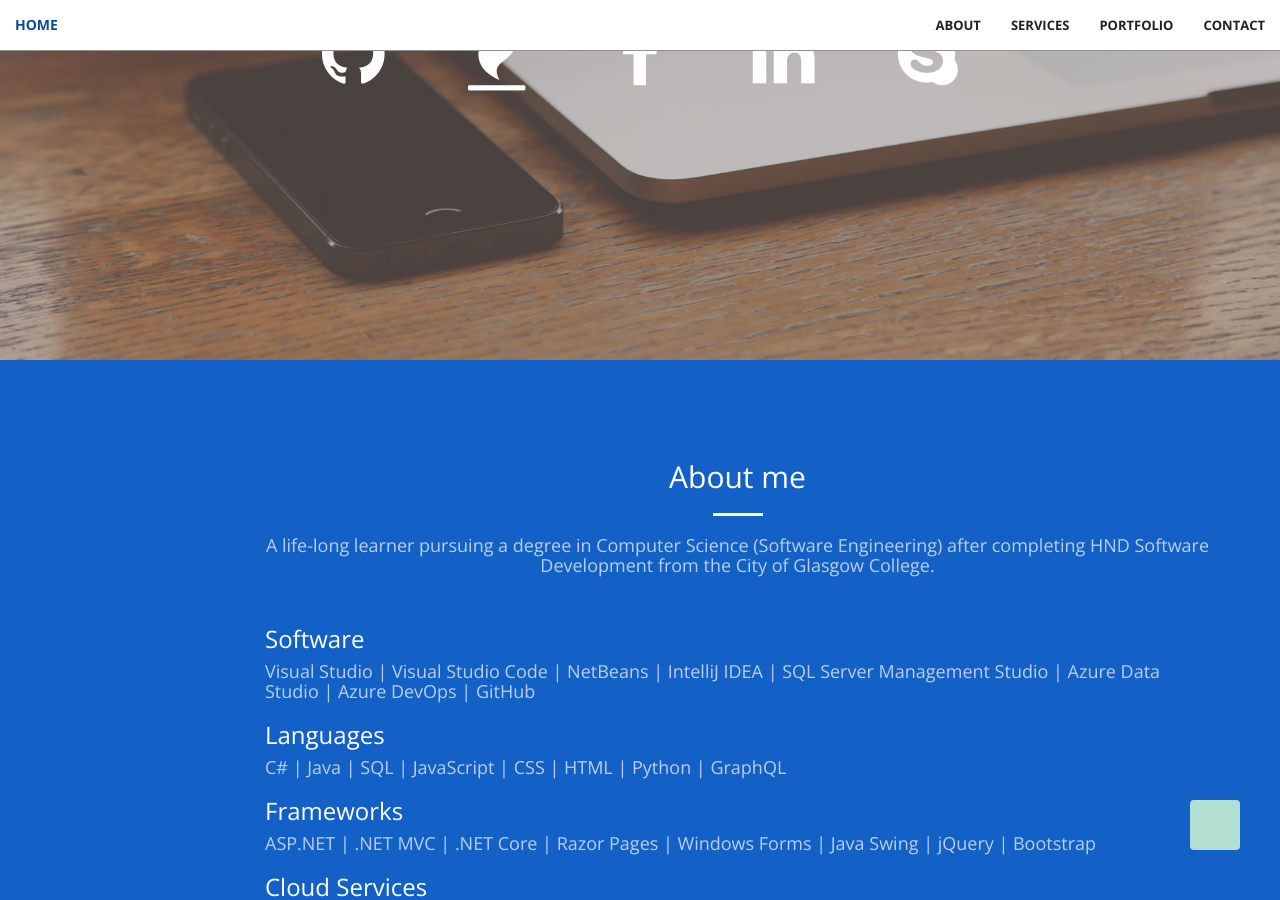
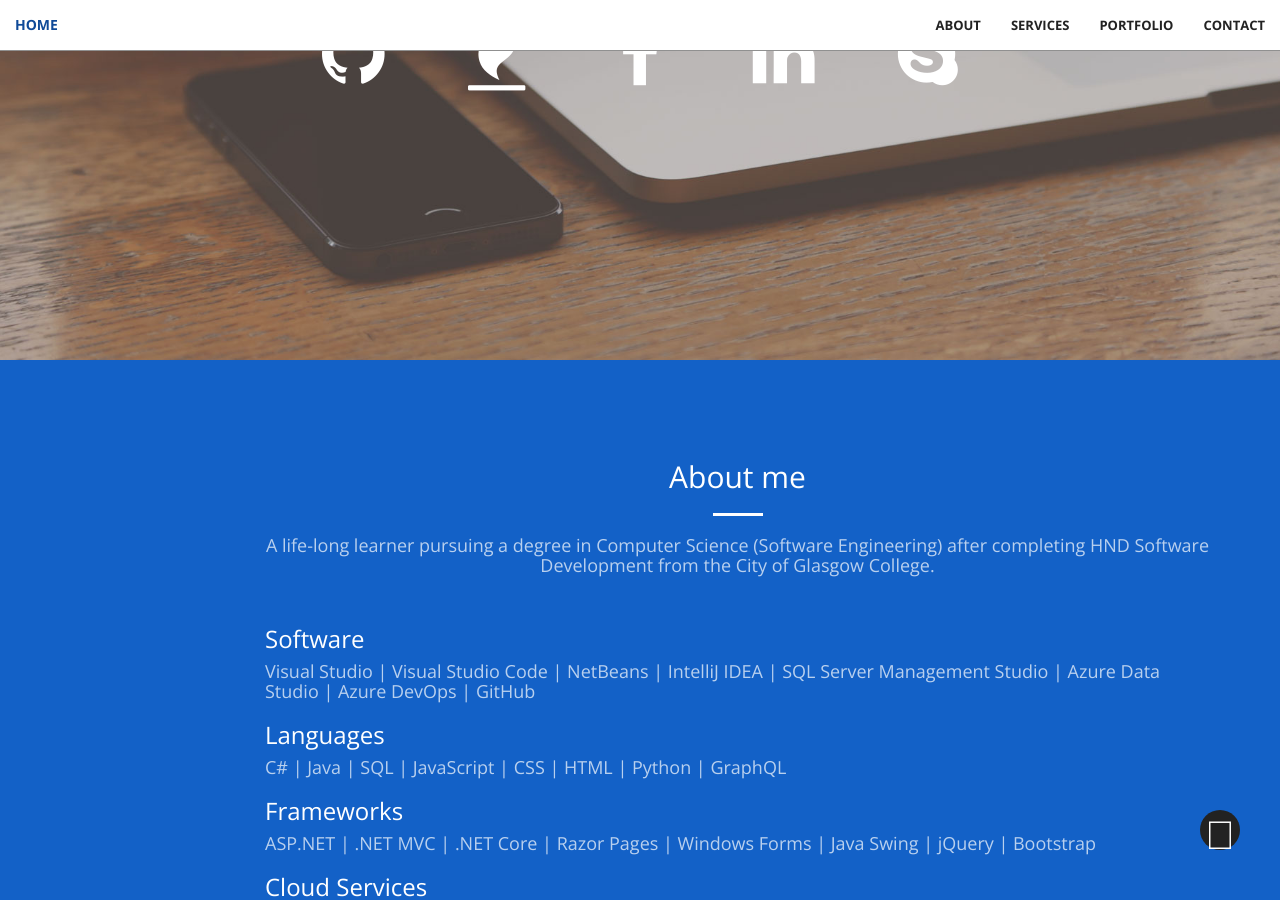
Before and after one commit to Bilal44/bilal44.github.io, a Jekyll site: the page built from index.html, in a window 1280 px wide and 900 px high, scrolled down 540 px. Built offline with Jekyll 4.4.1, drawn with Linux system fonts in a browser that asks for light colours.

```diff
--- a/_config.yml
+++ b/_config.yml
@@ -10,7 +10,7 @@ social:
   - title: github
     url: https://github.com/bilal44
   - title: fire
-    url: https://www.freecodecamp.com/bial44
+    url: https://www.freecodecamp.com/bilal44
   - title: facebook
     url: https://www.facebook.com/profile.php?id=100002098483559
   - title: linkedin
--- a/_sass/_base.scss
+++ b/_sass/_base.scss
@@ -586,11 +586,11 @@ a.socialIcon:hover, .socialHoverClass {
 
 #back-to-top-button {
     display: inline-block;
-    background-color: #b3dfd2;
-    width: 50px;
-    height: 50px;
+    background-color: $theme-primary;
+    width: 40px;
+    height: 40px;
     text-align: center;
-    border-radius: 4px;
+    border-radius: 100%;
     position: fixed;
     bottom: 30px;
     right: 20px;
@@ -598,9 +598,14 @@ a.socialIcon:hover, .socialHoverClass {
     opacity: 0;
     visibility: hidden;
     z-index: 1000;
+    font-size: 20px;
+    line-height: 40px;
+    outline: 0;
+    color: #fff;
+    background-color: #222;
 }
 
-.fa-chevron-up:before {
+.fa-angle-up:before {
     font-style: normal;
     font-size: 2em;
     line-height: 50px;
@@ -609,7 +614,7 @@ a.socialIcon:hover, .socialHoverClass {
 
 #back-to-top-button:hover {
     cursor: pointer;
-    background-color: #ff9800;
+    background-color: $theme-primary;
 }
 #back-to-top-button:active {
   background-color: #555;
```
Also changed, not shown: _includes/scripts.html (+18 -0 lines).
